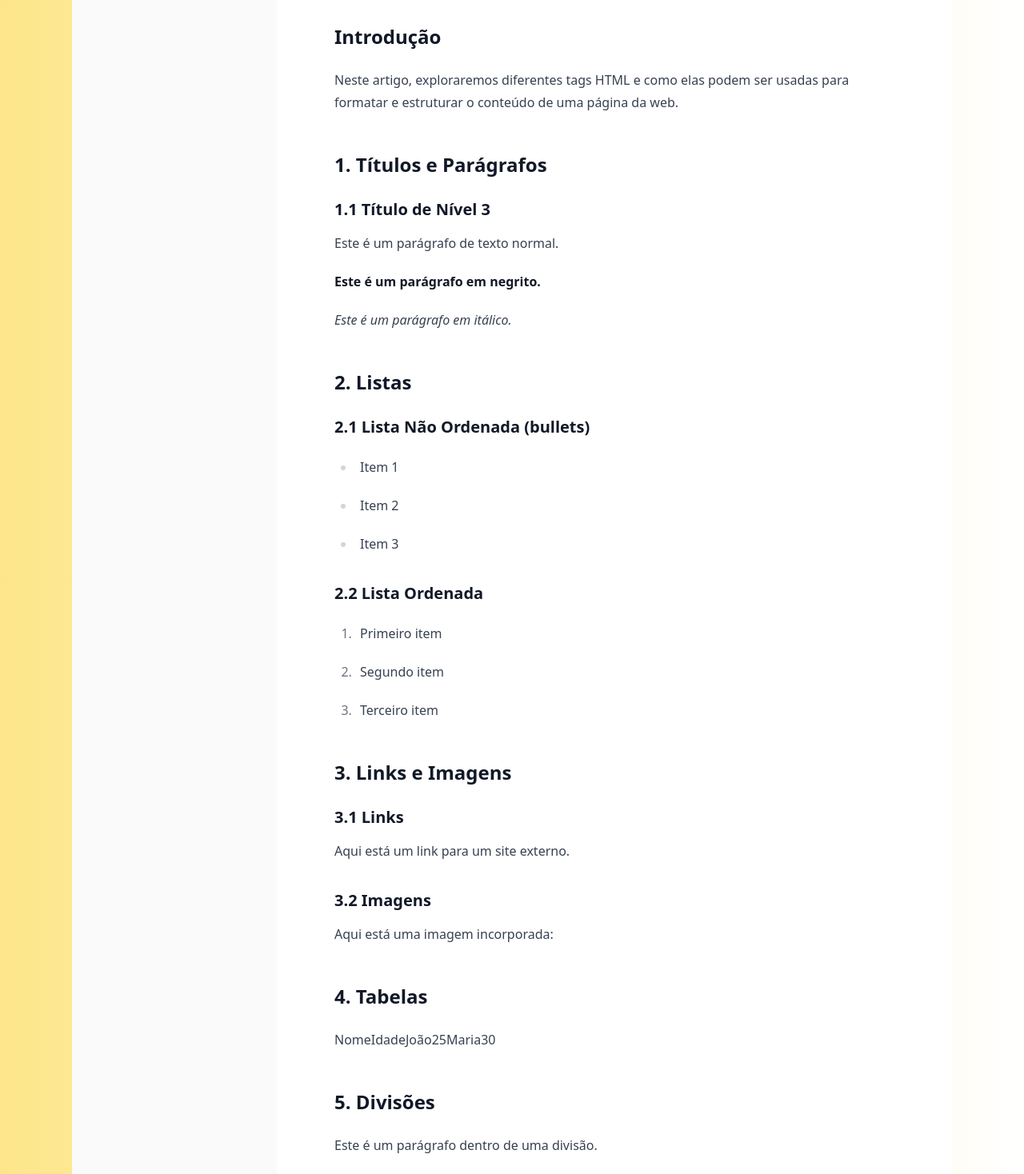
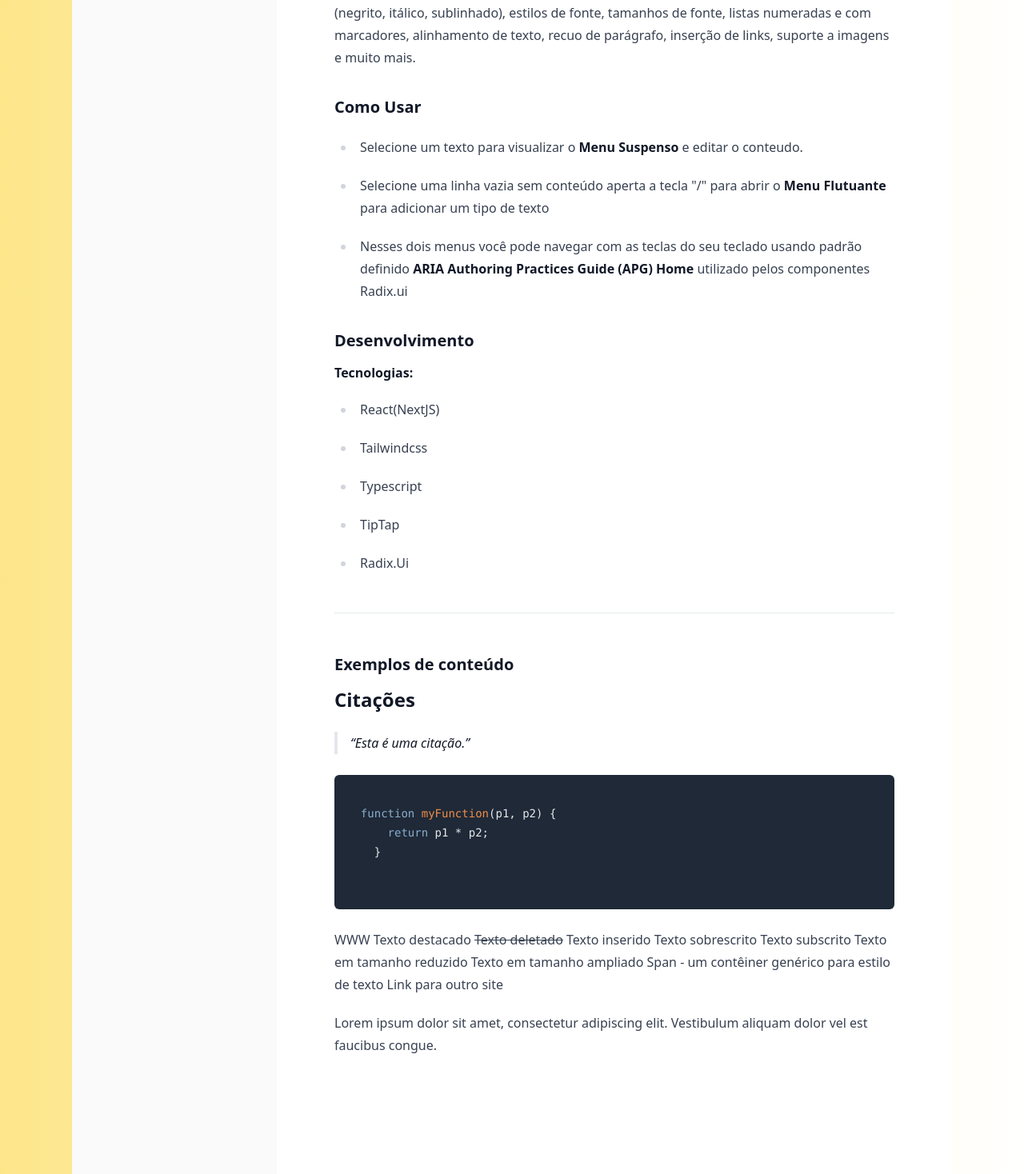
Before and after one commit to jgbenine/editor-texto-funcional, a Next.js app: page / in a window 1280 px wide. Shown: the part 282-1750 px from the top of the page at 80% size. Built offline with nearby package versions, Linux system fonts and the light colour scheme.

Commit message:
iniciando float menu com radix dropdown

```diff
--- a/src/app/componentes/ButtonToolbar.tsx
+++ /dev/null
@@ -1,17 +0,0 @@
-import { ComponentProps, ReactNode } from 'react'
-
-export interface FloatButtonProps extends ComponentProps<'button'> {
-  children: ReactNode
-}
-
-export function FloatButton(props: FloatButtonProps) {
-  return (
-    <button
-      className="p-1.5 text-zinc-600 text-[0.8rem] flex items-center gap-1.5 font-medium h-[100%] leading-none
-      hover:bg-zinc-300 focus:text-green-600 data-[active=true]:text-green-600"
-      {...props}
-      onClick={props.onClick}>
-      {props.children}
-    </button>
-  )
-}
--- a/src/app/componentes/Editor.tsx
+++ b/src/app/componentes/Editor.tsx
@@ -1,11 +1,6 @@
 "use client";
 import React from "react";
-import {
-  useEditor,
-  EditorContent,
-  BubbleMenu,
-  FloatingMenu,
-} from "@tiptap/react";
+import { useEditor, EditorContent, FloatingMenu } from "@tiptap/react";
 import CodeBlockLowlight from "@tiptap/extension-code-block-lowlight";
 import js from "highlight.js/lib/languages/javascript";
 import StarterKit from "@tiptap/starter-kit";
@@ -20,7 +15,7 @@ import {
   LuListOrdered,
 } from "react-icons/lu";
 
-import ToolBarMenu, { EditorContext } from "./Toolbar";
+import ToolBarMenu from "./Toolbar";
 
 lowlight.registerLanguage("js", js);
 
@@ -127,13 +122,13 @@ function Editor() {
       )}
 
       {editor && (
-        <>
+        <div>
           <EditorContent
             className="max-w-[700px] mx-auto pt-16 flex flex-col prose"
             editor={editor}
           />
-          <ToolBarMenu editor={editor} />
-          </>
+            <ToolBarMenu editor={editor} />
+        </div>
       )}
     </>
   );
--- a/src/app/componentes/Toolbar.tsx
+++ b/src/app/componentes/Toolbar.tsx
@@ -1,8 +1,6 @@
 import React from "react";
 import * as Toolbar from "@radix-ui/react-toolbar";
-import { useEditor, BubbleMenu, EditorContent, } from "@tiptap/react";
-import { content } from './initialContent'
-
+import { BubbleMenu, Editor, EditorContent } from "@tiptap/react";
 import {
   RxFontBold,
   RxFontItalic,
@@ -11,108 +9,66 @@ import {
   RxChatBubble,
   RxChevronDown,
 } from "react-icons/rx";
-import {
-  FontBoldIcon,
-  FontItalicIcon,
-  StrikethroughIcon,
-  TextAlignLeftIcon,
-  TextAlignCenterIcon,
-  TextAlignRightIcon,
-} from "@radix-ui/react-icons";
-import { lowlight } from "lowlight/lib/core";
-import CodeBlockLowlight from "@tiptap/extension-code-block-lowlight";
-import StarterKit from "@tiptap/starter-kit";
-import js from "highlight.js/lib/languages/javascript";
-import "highlight.js/styles/stackoverflow-dark.css";
 
-lowlight.registerLanguage("js", js);
+interface toggleMenuProps {
+  editor: Editor;
+}
 
-// import './styles.css';
-
-function ToolbarMenu({editor}) {
+function ToolbarMenu({ editor }: toggleMenuProps) {
   return (
-    <div>
+    <>
       <EditorContent
         className="max-w-[700px] mx-auto pt-16 flex flex-col prose"
         editor={editor}
       />
       {editor && (
-        <BubbleMenu editor={editor} className="border border-zinc-600">
+        <BubbleMenu editor={editor}>
           <Toolbar.Root
-            className="flex p-[10px] w-full min-w-max rounded-md bg-white shadow-[0_2px_10px] shadow-blackA7"
+            className="flex gap-10 w-full min-w-max rounded-md bg-zinc-100 border shadow-[0_1px_5px] shadow-zinc-400"
             aria-label="Formatting options"
           >
-            <Toolbar.ToggleGroup type="multiple" aria-label="Text formatting">
+            <Toolbar.ToggleGroup
+              type="multiple"
+              aria-label="Text formatting"
+              className="flex gap-1.5 p-2"
+            >
               <Toolbar.ToggleItem
-                className="flex-shrink-0 flex-grow-0 basis-auto text-mauve11 h-[25px] px-[5px] rounded inline-flex text-[13px] leading-none items-center justify-center bg-white ml-0.5 outline-none hover:bg-violet3 hover:text-violet11 focus:relative focus:shadow-[0_0_0_2px] focus:shadow-violet7 first:ml-0 data-[state=on]:bg-violet5 data-[state=on]:text-violet11"
+                className="h-[100%] border bortder-zinc-200 p-0.5 rounded-sm hover:bg-zinc-200"
                 value="bold"
                 aria-label="Bold"
                 onClick={() => editor.chain().focus().toggleBold().run()}
               >
-                <RxFontBold />
+                <RxFontBold className="w-5 h-5" />
               </Toolbar.ToggleItem>
               <Toolbar.ToggleItem
-                className="flex-shrink-0 flex-grow-0 basis-auto text-mauve11 h-[25px] px-[5px] rounded inline-flex text-[13px] leading-none items-center justify-center bg-white ml-0.5 outline-none hover:bg-violet3 hover:text-violet11 focus:relative focus:shadow-[0_0_0_2px] focus:shadow-violet7 first:ml-0 data-[state=on]:bg-violet5 data-[state=on]:text-violet11"
+                className="h-[100%] border border-zinc-200 p-0.5 rounded-sm hover:bg-zinc-200"
                 value="italic"
                 aria-label="Italic"
+                onClick={() => editor.chain().focus().toggleItalic().run()}
               >
-                <FontItalicIcon />
+                <RxFontItalic className="w-5 h-5" />
               </Toolbar.ToggleItem>
               <Toolbar.ToggleItem
-                className="flex-shrink-0 flex-grow-0 basis-auto text-mauve11 h-[25px] px-[5px] rounded inline-flex text-[13px] leading-none items-center justify-center bg-white ml-0.5 outline-none hover:bg-violet3 hover:text-violet11 focus:relative focus:shadow-[0_0_0_2px] focus:shadow-violet7 first:ml-0 data-[state=on]:bg-violet5 data-[state=on]:text-violet11"
-                value="strikethrough"
-                aria-label="Strike through"
+                value="strike"
+                aria-label="strike"
+                onClick={() => editor.chain().focus().toggleStrike().run()}
+                className="h-[100%] border border-zinc-200 p-0.5 rounded-sm hover:bg-zinc-200"
               >
-                <StrikethroughIcon />
+                <RxStrikethrough className="w-5 h-5" />
+              </Toolbar.ToggleItem>
+              <Toolbar.ToggleItem
+                value="code"
+                aria-label="code"
+                onClick={() => editor.chain().focus().toggleCode().run()}
+                className="h-[100%] border border-zinc-200 p-0.5 rounded-sm hover:bg-zinc-200"
+              >
+                <RxCode className="w-5 h-5" />
               </Toolbar.ToggleItem>
             </Toolbar.ToggleGroup>
-            <Toolbar.Separator className="w-[1px] bg-mauve6 mx-[10px]" />
-            <Toolbar.ToggleGroup
-              type="single"
-              defaultValue="center"
-              aria-label="Text alignment"
-            >
-              <Toolbar.ToggleItem
-                className="flex-shrink-0 flex-grow-0 basis-auto text-mauve11 h-[25px] px-[5px] rounded inline-flex text-[13px] leading-none items-center justify-center bg-white ml-0.5 outline-none hover:bg-violet3 hover:text-violet11 focus:relative focus:shadow-[0_0_0_2px] focus:shadow-violet7 first:ml-0 data-[state=on]:bg-violet5 data-[state=on]:text-violet11"
-                value="left"
-                aria-label="Left aligned"
-              >
-                <TextAlignLeftIcon />
-              </Toolbar.ToggleItem>
-              <Toolbar.ToggleItem
-                className="flex-shrink-0 flex-grow-0 basis-auto text-mauve11 h-[25px] px-[5px] rounded inline-flex text-[13px] leading-none items-center justify-center bg-white ml-0.5 outline-none hover:bg-violet3 hover:text-violet11 focus:relative focus:shadow-[0_0_0_2px] focus:shadow-violet7 first:ml-0 data-[state=on]:bg-violet5 data-[state=on]:text-violet11"
-                value="center"
-                aria-label="Center aligned"
-              >
-                <TextAlignCenterIcon />
-              </Toolbar.ToggleItem>
-              <Toolbar.ToggleItem
-                className="flex-shrink-0 flex-grow-0 basis-auto text-mauve11 h-[25px] px-[5px] rounded inline-flex text-[13px] leading-none items-center justify-center bg-white ml-0.5 outline-none hover:bg-violet3 hover:text-violet11 focus:relative focus:shadow-[0_0_0_2px] focus:shadow-violet7 first:ml-0 data-[state=on]:bg-violet5 data-[state=on]:text-violet11"
-                value="right"
-                aria-label="Right aligned"
-              >
-                <TextAlignRightIcon />
-              </Toolbar.ToggleItem>
-            </Toolbar.ToggleGroup>
-            <Toolbar.Separator className="w-[1px] bg-mauve6 mx-[10px]" />
-            <Toolbar.Link
-              className="bg-transparent text-mauve11 inline-flex justify-center items-center hover:bg-transparent hover:cursor-pointer flex-shrink-0 flex-grow-0 basis-auto h-[25px] px-[5px] rounded text-[13px] leading-none bg-white ml-0.5 outline-none hover:bg-violet3 hover:text-violet11 focus:relative focus:shadow-[0_0_0_2px] focus:shadow-violet7 first:ml-0 data-[state=on]:bg-violet5 data-[state=on]:text-violet11"
-              href="#"
-              target="_blank"
-              style={{ marginRight: 10 }}
-            >
-              Edited 2 hours ago
-            </Toolbar.Link>
-            <Toolbar.Button
-              className="px-[10px] text-white bg-violet9 flex-shrink-0 flex-grow-0 basis-auto h-[25px] rounded inline-flex text-[13px] leading-none items-center justify-center outline-none hover:bg-violet10 focus:relative focus:shadow-[0_0_0_2px] focus:shadow-violet7"
-              style={{ marginLeft: "auto" }}
-            >
-              Share
-            </Toolbar.Button>
           </Toolbar.Root>
         </BubbleMenu>
       )}
-    </div>
+    </>
   );
 }
 
--- a/src/app/componentes/initialContent.ts
+++ b/src/app/componentes/initialContent.ts
@@ -1,65 +1,40 @@
 export const content = `
-<h1>Título de Nível 1</h1>
-<h1>Exemplo de Artigo com Diversas Tags HTML</h1>
+<h1>Editor de Texto</h1>
+<h2>Introdução</h2>
+<p>Um bom editor de texto funcional geralmente oferece recursos como formatação de texto (negrito, itálico, sublinhado), estilos de fonte, tamanhos de fonte, listas numeradas e com marcadores, alinhamento de texto, recuo de parágrafo, inserção de links, suporte a imagens e muito mais.</p>
 
-<h2>Introdução</h2>
-<p>Neste artigo, exploraremos diferentes tags HTML e como elas podem ser usadas para formatar e estruturar o conteúdo de uma página da web.</p>
-
-<h2>1. Títulos e Parágrafos</h2>
-<h3>1.1 Título de Nível 3</h3>
-<p>Este é um parágrafo de texto normal.</p>
-<p><strong>Este é um parágrafo em negrito.</strong></p>
-<p><em>Este é um parágrafo em itálico.</em></p>
-
-<h2>2. Listas</h2>
-<h3>2.1 Lista Não Ordenada (bullets)</h3>
+<div>
+<h3>Como Usar</h3>
 <ul>
-<li>Item 1</li>
-<li>Item 2</li>
-<li>Item 3</li>
+<li>Selecione um texto para visualizar o <b>Menu Suspenso</b> e editar o conteudo.</li>
+<li>Selecione uma linha vazia sem conteúdo aperta a tecla "/" para abrir o <b>Menu Flutuante</b> para adicionar um tipo de texto</li>
+<li>Nesses dois menus você pode navegar com as teclas do seu teclado usando padrão definido
+<b>ARIA Authoring Practices Guide (APG) Home</b>  utilizado pelos componentes Radix.ui</li>
 </ul>
-
-<h3>2.2 Lista Ordenada</h3>
-<ol>
-<li>Primeiro item</li>
-<li>Segundo item</li>
-<li>Terceiro item</li>
-</ol>
-
-<h2>3. Links e Imagens</h2>
-<h3>3.1 Links</h3>
-<p>Aqui está um <a href="https://www.exemplo.com">link</a> para um site externo.</p>
-
-<h3>3.2 Imagens</h3>
-<p>Aqui está uma imagem incorporada:</p>
-<img src="caminho-para-imagem.jpg" alt="Descrição da imagem">
-
-<h2>4. Tabelas</h2>
-<table>
-<tr>
-<th>Nome</th>
-<th>Idade</th>
-</tr>
-<tr>
-<td>João</td>
-<td>25</td>
-</tr>
-<tr>
-<td>Maria</td>
-<td>30</td>
-</tr>
-</table>
-
-<h2>5. Divisões</h2>
-<div>
-<p>Este é um parágrafo dentro de uma divisão.</p>
 </div>
 
-<h2>6. Citações</h2>
+<div>
+<h3>
+  Desenvolvimento
+  </h3>
+  <h4>Tecnologias:</h4>
+  <ul>
+    <li>React(NextJS)</li>
+    <li>Tailwindcss</li>
+    <li>Typescript</li>
+    <li>TipTap</li>
+    <li>Radix.Ui</li>
+</ul>
+</div>
+
+<hr>
+<div>
+<h3>Exemplos de conteúdo</h3>
+
+<h2>Citações</h2>
 <blockquote>
 <p>Esta é uma citação.</p>
 </blockquote>
-
 
 <pre>
   <code class="language-js">
@@ -90,51 +65,4 @@ export const content = `
 <a href="https://www.example.com">Link para outro site</a>
 
 <p>Lorem ipsum dolor sit amet, consectetur adipiscing elit. Vestibulum aliquam dolor vel est faucibus congue.</p>
-
-<h2>Exemplo de Listas</h2>
-
-<h3>Lista não ordenada (ul)</h3>
-<ul>
-  <li>Item 1</li>
-  <li>Item 2</li>
-  <li>Item 3</li>
-</ul>
-
-<h3>Lista ordenada (ol)</h3>
-<ol>
-  <li>Item 1</li>
-  <li>Item 2</li>
-  <li>Item 3</li>
-</ol>
-
-<h3>Lista de definição (dl)</h3>
-<dl>
-  <dt>Definição 1</dt>
-  <dd>Descrição 1</dd>
-  <dt>Definição 2</dt>
-  <dd>Descrição 2</dd>
-  <dt>Definição 3</dt>
-  <dd>Descrição 3</dd>
-</dl>
-
-<h3>Lista de descrição (ul + dl)</h3>
-<ul>
-  <li>
-    <strong>Termo 1:</strong>
-    <dl>
-      <dt>Definição 1.1</dt>
-      <dd>Descrição 1.1</dd>
-      <dt>Definição 1.2</dt>
-      <dd>Descrição 1.2</dd>
-    </dl>
-  </li>
-  <li>
-    <strong>Termo 2:</strong>
-    <dl>
-      <dt>Definição 2.1</dt>
-      <dd>Descrição 2.1</dd>
-      <dt>Definição 2.2</dt>
-      <dd>Descrição 2.2</dd>
-    </dl>
-  </li>
-</ul>`
+</div>`
--- a/src/app/page.tsx
+++ b/src/app/page.tsx
@@ -2,7 +2,7 @@ import Editor from "./componentes/Editor";
 
 export default function Home() {
   return (
-    <main className="bg-gradient-to-r from-amber-200 to-yellow-500h- p-8" >
+    <main className="bg-gradient-to-r from-amber-200 to-white-100h- p-8" >
       <div className="bg-white border-xl mx-auto rounded-lg max-w-[1100px]  border-black/20 overflow-hidden grid grid-cols-[16rem_1fr]">
         <aside className="bg-zinc-50 border-r-zinc-100 p-4">
           <div className="flex gap-2 group">
--- a/tsconfig.json
+++ b/tsconfig.json
@@ -23,6 +23,6 @@
       "@/*": ["./src/*"]
     }
   },
-  "include": ["next-env.d.ts", "**/*.ts", "**/*.tsx", ".next/types/**/*.ts"],
+  "include": ["next-env.d.ts", "**/*.ts", "**/*.tsx", ".next/types/**/*.ts", "src/app/componentes/MenuFloat.jsx"],
   "exclude": ["node_modules"]
 }
```
Also changed, not shown: src/app/componentes/FloatMenu.tsx (added, +12 -0 lines).
